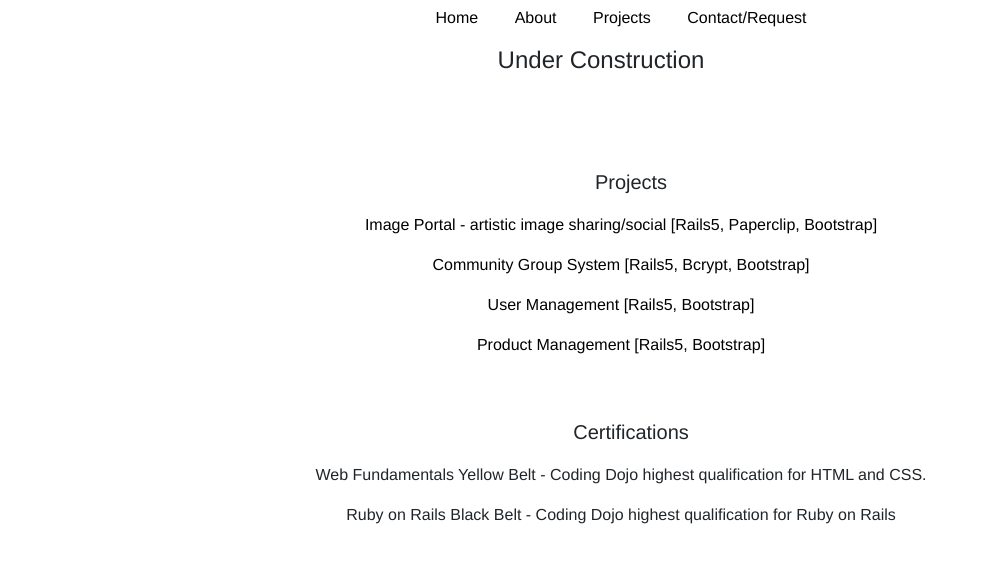
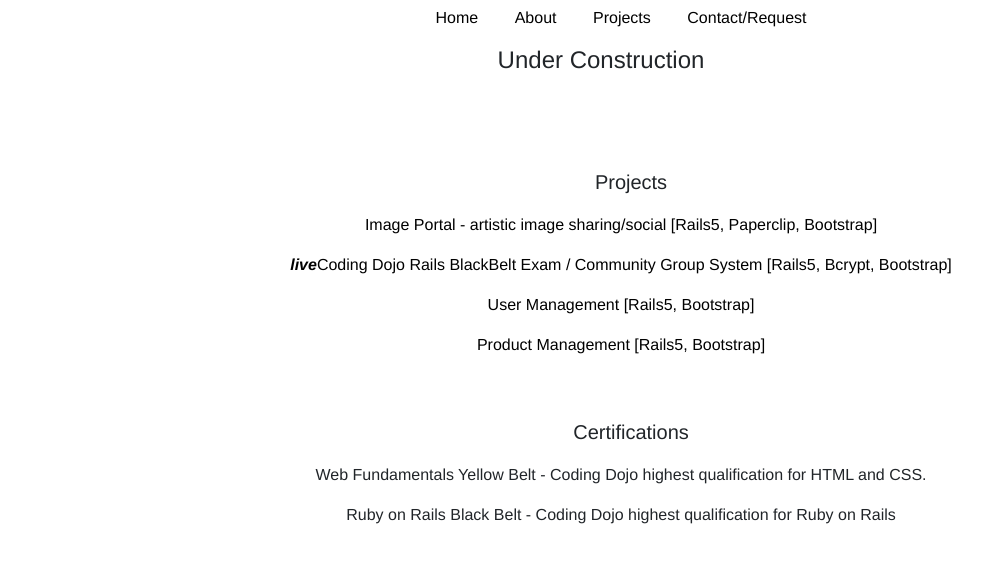
Before and after one commit to jahopp23/jahwebdev, a website: page views/projects.html in a window 1280 px wide. Shown: the part 182-754 px from the top of the page, without its empty margins (39-1021 px from the left). Drawn offline with nearby package versions, Linux system fonts and the light colour scheme; files that its build step writes are made by us from their sources.

Commit message:
Initial Commit

```diff
--- a/views/projects.html
+++ b/views/projects.html
@@ -60,7 +60,7 @@
   <p class="lead"><strong>Projects</strong></p>
         <ul>
         <li><a href="https://github.com/jahopp23/image_portal2">Image Portal - artistic image sharing/social [Rails5, Paperclip, Bootstrap]</a></li>
-        <li><a href="https://github.com/jahopp23/SuperGroups">Community Group System [Rails5, Bcrypt, Bootstrap]</li>
+        <li><a href="https://supergroups.herokuapp.com"><strong><em>live</em></strong>Coding Dojo Rails BlackBelt Exam / Community Group System [Rails5, Bcrypt, Bootstrap]</li>
          <li><a href="https://github.com/jahopp23/user_management_system">User Management [Rails5, Bootstrap]</a></li>
          <li><a href="https://github.com/jahopp23/product_dashboard">Product Management [Rails5, Bootstrap]</a></li>
 
```
